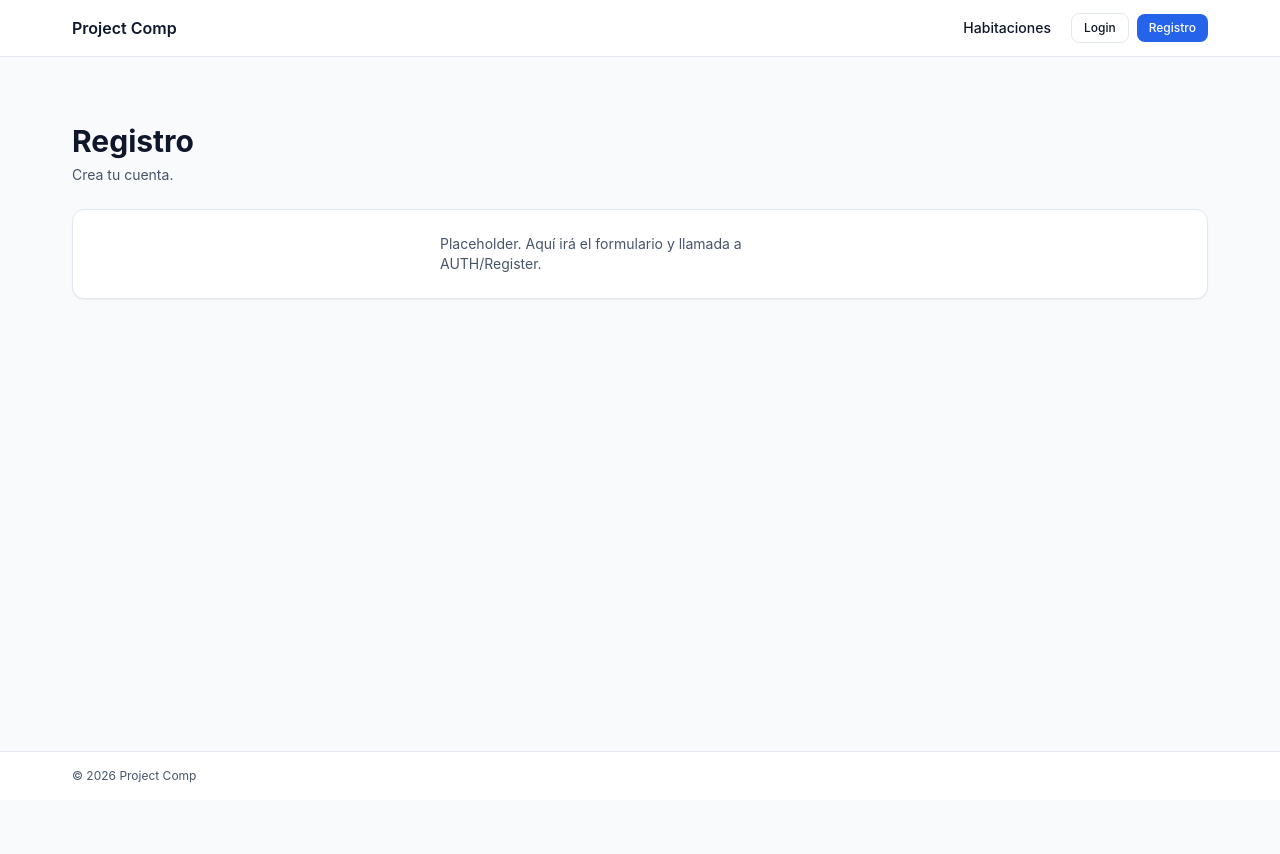
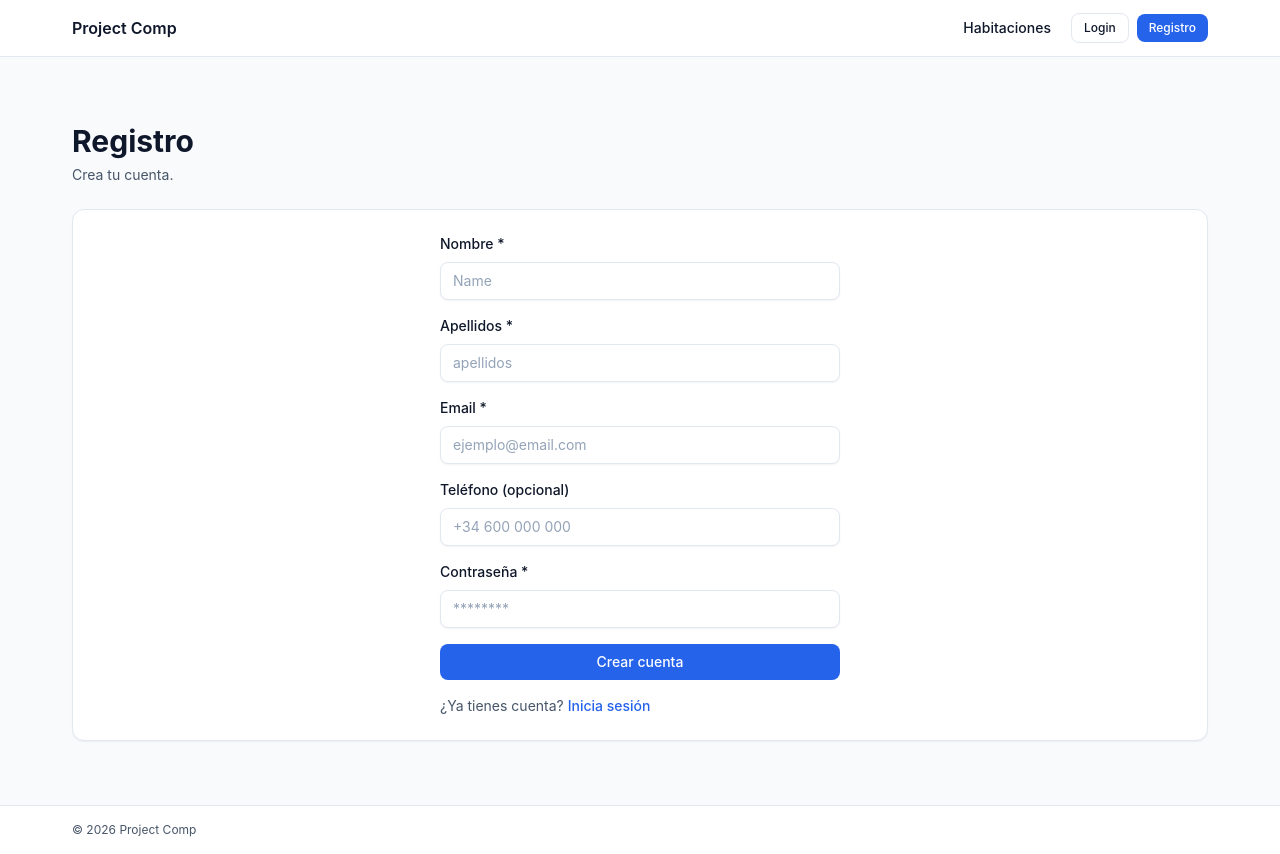
Before and after one commit to MiguelSoler/project-comp, a React app in the folder frontend/: page /register in a window 1280 px wide. Before the commit the page ends 800 px from the top, so only its background shows below. Built offline with nearby package versions, Linux system fonts and the light colour scheme; no server answers; the HTML template or start-up script is replaced by a standard one.

Commit message:
feat(frontend): add user registration form
Implement Register page with controlled form fields, validation, loading/error states, and register() call.

On success, persist session via auth flow and navigate to the main content.

```diff
--- a/frontend/src/pages/auth/Register.jsx
+++ b/frontend/src/pages/auth/Register.jsx
@@ -1,6 +1,49 @@
+import { useState } from "react";
+import { Link, useNavigate } from "react-router-dom";
 import PageShell from "../../components/layout/PageShell.jsx";
+import useAuth from "../../hooks/useAuth.js";
 
 export default function Register() {
+  const navigate = useNavigate();
+  const { register } = useAuth();
+
+  const [nombre, setNombre] = useState("");
+  const [apellidos, setApellidos] = useState("");
+  const [email, setEmail] = useState("");
+  const [telefono, setTelefono] = useState("");
+  const [password, setPassword] = useState("");
+
+  const [loading, setLoading] = useState(false);
+  const [errorMsg, setErrorMsg] = useState("");
+
+  const onSubmit = async (e) => {
+    e.preventDefault();
+    setErrorMsg("");
+
+    const payload = {
+      nombre: nombre.trim(),
+      apellidos: apellidos.trim(),
+      email: email.trim().toLowerCase(),
+      password,
+      telefono: telefono.trim() || undefined,
+    };
+
+    if (!payload.nombre || !payload.apellidos || !payload.email || !payload.password) {
+      setErrorMsg("Revisa los campos obligatorios.");
+      return;
+    }
+
+    setLoading(true);
+    try {
+      await register(payload);
+      navigate("/"); // ahora / ya muestra habitaciones
+    } catch (err) {
+      setErrorMsg(err?.error || err?.message || "No se pudo crear la cuenta.");
+    } finally {
+      setLoading(false);
+    }
+  };
+
   return (
     <PageShell
       title="Registro"
@@ -8,9 +51,92 @@ export default function Register() {
       variant="card"
       contentClassName="max-w-md mx-auto space-y-4"
     >
+      {errorMsg ? <div className="alert-error">{errorMsg}</div> : null}
+
+      <form className="space-y-4" onSubmit={onSubmit}>
+        <div>
+          <label className="label" htmlFor="nombre">
+            Nombre *
+          </label>
+          <input
+            id="nombre"
+            className="input"
+            value={nombre}
+            onChange={(e) => setNombre(e.target.value)}
+            placeholder="Name"
+            autoComplete="given-name"
+          />
+        </div>
+
+        <div>
+          <label className="label" htmlFor="apellidos">
+            Apellidos *
+          </label>
+          <input
+            id="apellidos"
+            className="input"
+            value={apellidos}
+            onChange={(e) => setApellidos(e.target.value)}
+            placeholder="apellidos"
+            autoComplete="family-name"
+          />
+        </div>
+
+        <div>
+          <label className="label" htmlFor="email">
+            Email *
+          </label>
+          <input
+            id="email"
+            className="input"
+            type="email"
+            value={email}
+            onChange={(e) => setEmail(e.target.value)}
+            placeholder="ejemplo@email.com"
+            autoComplete="email"
+          />
+        </div>
+
+        <div>
+          <label className="label" htmlFor="telefono">
+            Teléfono (opcional)
+          </label>
+          <input
+            id="telefono"
+            className="input"
+            value={telefono}
+            onChange={(e) => setTelefono(e.target.value)}
+            placeholder="+34 600 000 000"
+            autoComplete="tel"
+          />
+        </div>
+
+        <div>
+          <label className="label" htmlFor="password">
+            Contraseña *
+          </label>
+          <input
+            id="password"
+            className="input"
+            type="password"
+            value={password}
+            onChange={(e) => setPassword(e.target.value)}
+            placeholder="********"
+            autoComplete="new-password"
+          />
+        </div>
+
+        <button className="btn btn-primary w-full" type="submit" disabled={loading}>
+          {loading ? "Creando cuenta..." : "Crear cuenta"}
+        </button>
+
         <p className="text-sm text-ui-text-secondary">
-                Placeholder. Aquí irá el formulario y llamada a AUTH/Register.
+          ¿Ya tienes cuenta?{" "}
+          <Link to="/login" className="font-medium">
+            Inicia sesión
+          </Link>
         </p>
+      </form>
     </PageShell>
   );
 }
```
Lines whose indentation alone changed are shown as unchanged.
